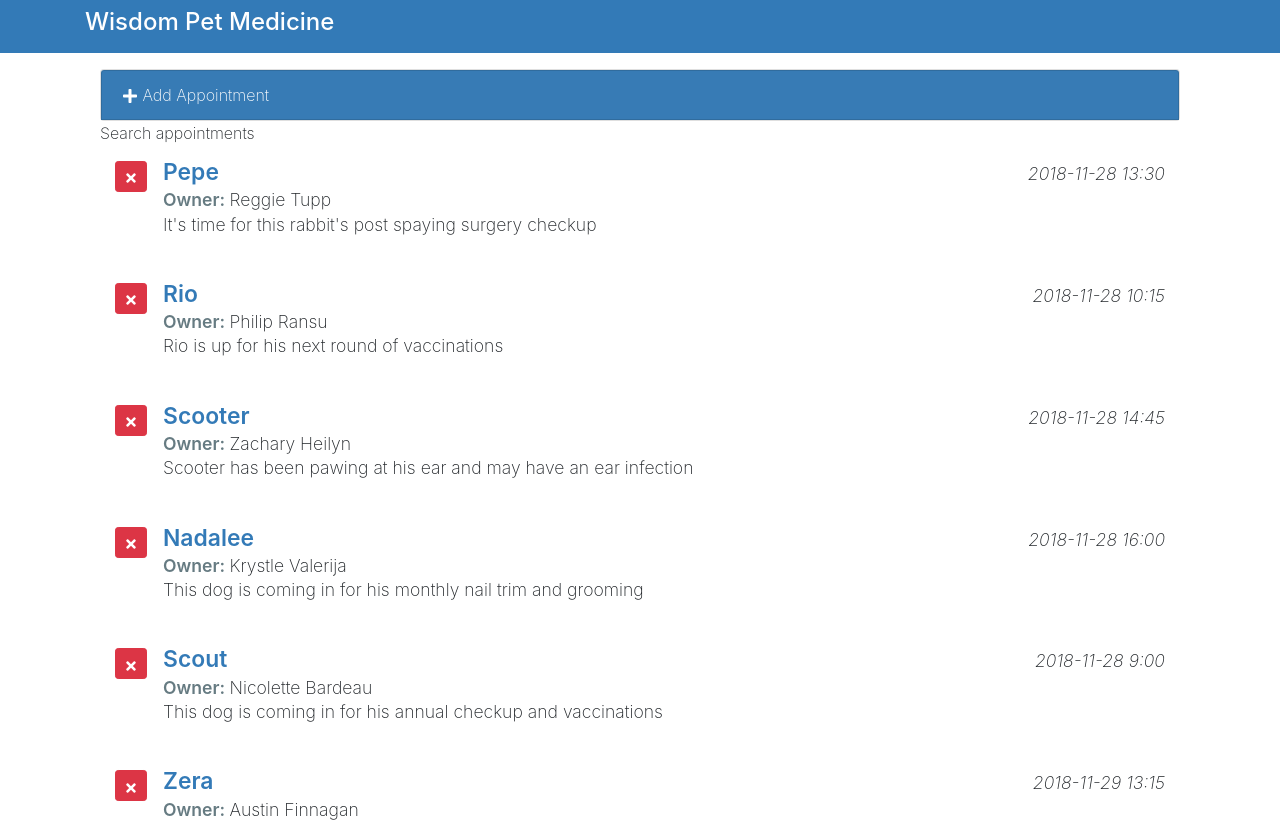
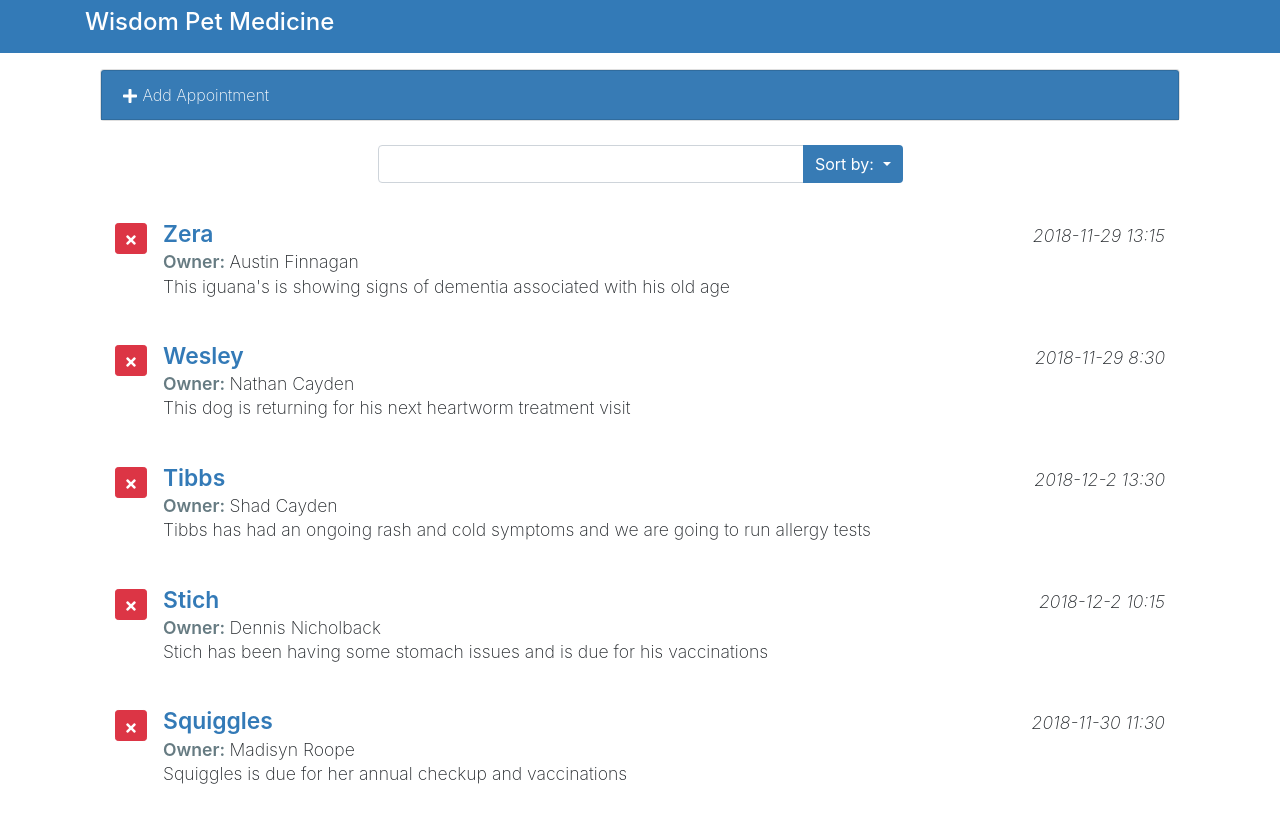
Before and after one commit to johnLexicon/react-interface, a React (Create React App) app: page / in a window 1280 px wide. Shown: the top 822 px of the page. Built offline with nearby package versions, Linux system fonts and the light colour scheme.

Commit message:
Added sorting logic.

```diff
--- a/src/components/App.js
+++ b/src/components/App.js
@@ -12,6 +12,8 @@
       appointments: [],
       lastIndex: 0,
       formDisplay: false,
+      orderBy: 'petName',
+      orderDir: 'desc',
     };
   }
 
@@ -52,6 +54,18 @@
   };
 
   render() {
+    let order;
+    const { orderBy, orderDir } = this.state;
+    let filteredApts = [...this.state.appointments];
+
+    if (orderDir === 'asc') order = 1;
+    else order = -1;
+
+    filteredApts.sort((a, b) => {
+      if (a[orderBy].toLowerCase() < b[orderBy].toLowerCase()) return -1 * order;
+      else return 1 * order;
+    });
+
     return (
       <main className="page bg-white" id="petratings">
         <div className="container">
@@ -64,7 +78,7 @@
                   addApt={this.addApt}
                 />
                 <SearchAppointments />
-                <ListAppointments appointments={this.state.appointments} handleDelete={this.deleteApt} />
+                <ListAppointments appointments={filteredApts} handleDelete={this.deleteApt} />
               </div>
             </div>
           </div>
--- a/src/components/SearchAppointments.js
+++ b/src/components/SearchAppointments.js
@@ -2,7 +2,45 @@
 
 class SearchAppointments extends Component {
   render() {
-    return <div>Search appointments</div>;
+    return (
+      <div className="search-appointments row justify-content-center my-4">
+        <div className="col-md-6">
+          <div className="input-group">
+            <input id="SearchApts" type="text" className="form-control" aria-label="Search Appointments" />
+            <div className="input-group-append">
+              <button
+                type="button"
+                className="btn btn-primary dropdown-toggle"
+                data-toggle="dropdown"
+                aria-haspopup="true"
+                aria-expanded="false"
+              >
+                Sort by: <span className="caret" />
+              </button>
+
+              <div className="sort-menu dropdown-menu dropdown-menu-right">
+                <button className="sort-by dropdown-item" href="#">
+                  Pet Name
+                </button>
+                <button className="sort-by dropdown-item" href="#">
+                  Date
+                </button>
+                <button className="sort-by dropdown-item" href="#">
+                  Owner
+                </button>
+                <div role="separator" className="dropdown-divider" />
+                <button className="sort-by dropdown-item" href="#">
+                  Asc
+                </button>
+                <button className="sort-by dropdown-item" href="#">
+                  Desc
+                </button>
+              </div>
+            </div>
+          </div>
+        </div>
+      </div>
+    );
   }
 }
 
```
Also changed, not shown: 1 other file (tests, documents, lock files or other folders).
